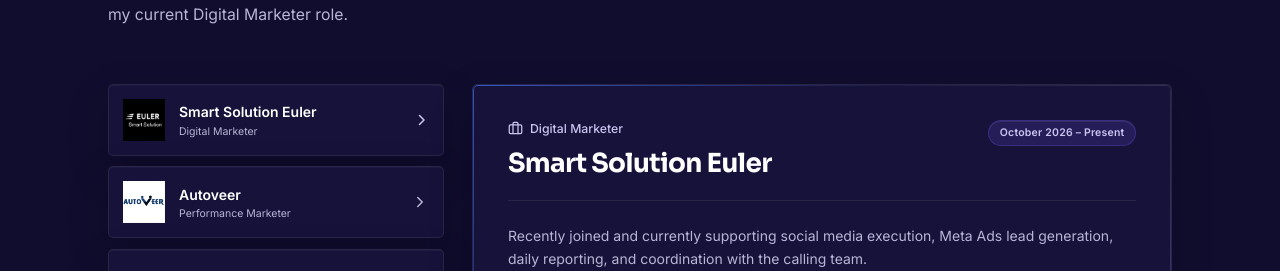
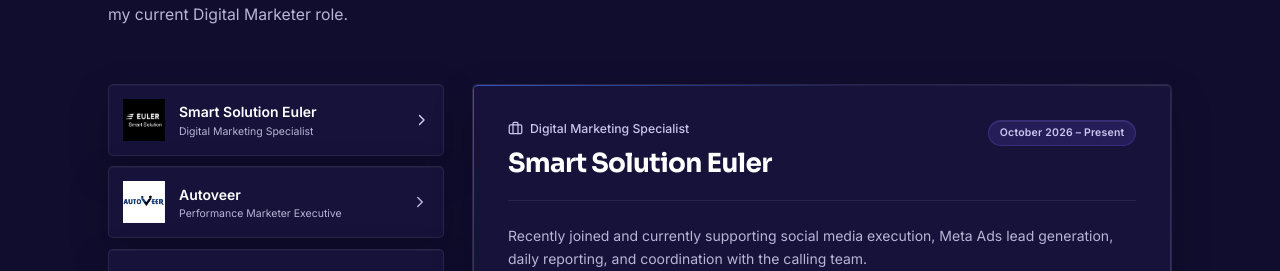
Before and after one commit to vinayautoveer22/Vinay-Portfolio, a React (Vite) app: page / in a window 1280 px wide. Shown: the part 7568-7839 px from the top of the page. Built offline with nearby package versions, Linux system fonts and the light colour scheme.

Commit message:
Auto-publish portfolio updates 2026-11-05 14:31

```diff
--- a/src/data/portfolioData.js
+++ b/src/data/portfolioData.js
@@ -292,7 +292,7 @@ summary:
       company: 'Smart Solution Euler',
       logo: './company-logos/smart-solution-euler.png',
       companyWebsiteUrl: 'https://www.eulermotors.com/en/',
-      role: 'Digital Marketer',
+      role: 'Digital Marketing Specialist',
       period: 'October 2026 – Present',
       summary: 'Recently joined and currently supporting social media execution, Meta Ads lead generation, daily reporting, and coordination with the calling team.',
       colorTheme: 'ice-blue',
@@ -307,7 +307,7 @@ summary:
     {
       company: 'Autoveer',
       logo: './company-logos/autoveer.jpg',
-      role: 'Performance Marketer',
+      role: 'Performance Marketer Executive',
       period: 'Previous',
       colorTheme: 'ice-blue',
       responsibilities: [
```
